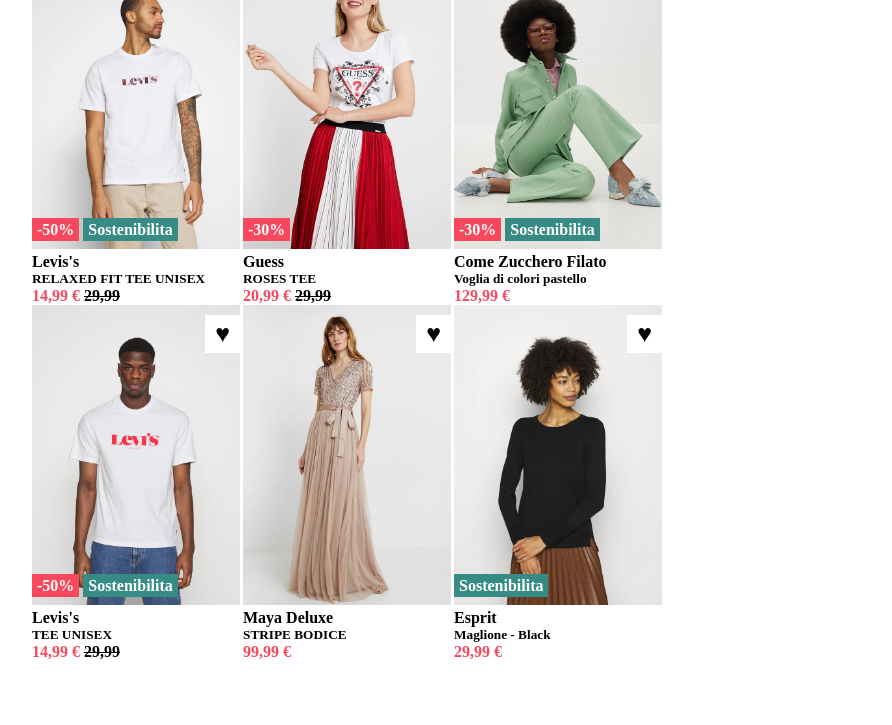
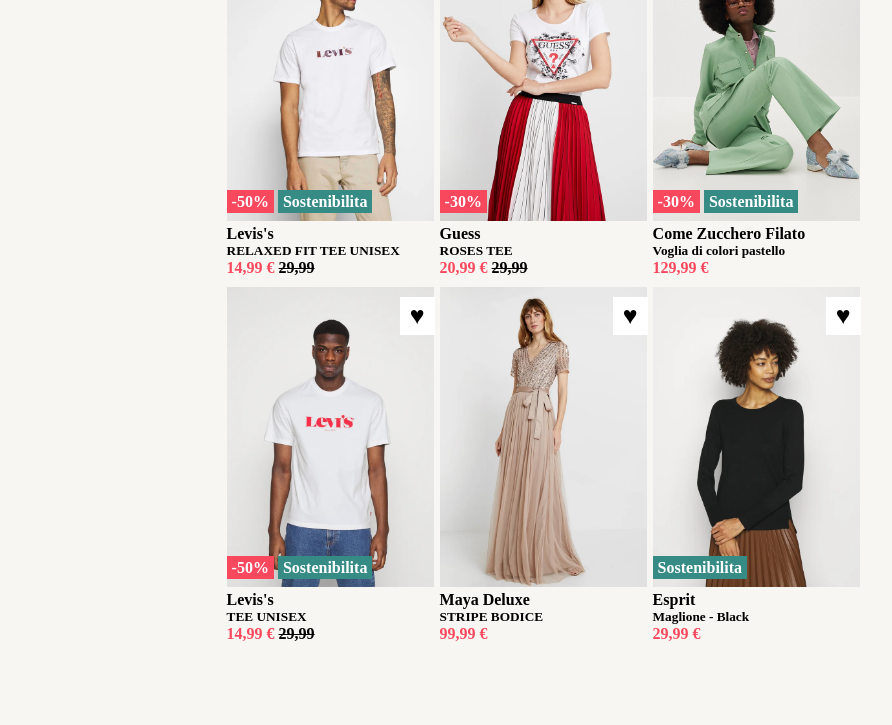
Before and after one commit to tastytim/htmlcss-shop, a plain HTML site: page index.html in a window 1280 px wide. Shown: the part 152-877 px from the top of the page, without its empty margins (32-924 px from the left). After the commit the page ends 820 px from the top, so only its background shows below. Drawn offline with Linux system fonts and the light colour scheme.

Commit message:
fixed some colors and positions

```diff
--- a/css/styles.css
+++ b/css/styles.css
@@ -5,10 +5,11 @@
 }
 
 body {
-  padding: 5% 5%;
+  padding: 2% 5%;
   align-items: center;
-  width: auto;
+  width: 1000px;
   margin: auto;
+  background: #f7f6f2;
 }
 
 h1 {
@@ -19,6 +20,14 @@ p {
   font-weight: 700;
 }
 
+.main_container {
+  padding: 0 5%;
+}
+
+.container_block {
+  padding: 10px 10px;
+  margin: 0 1px;
+}
 .container_product {
   display: inline-block;
   width: 207px;
--- a/index.html
+++ b/index.html
@@ -1,7 +1,7 @@
 <!DOCTYPE html>
 <html lang="it">
   <head>
-    <link rel="stylesheet" href="/css/styles.css" />
+    <link rel="stylesheet" href="css/styles.css" />
   </head>
   <body>
     <header><h1>Bailando</h1></header>
```
